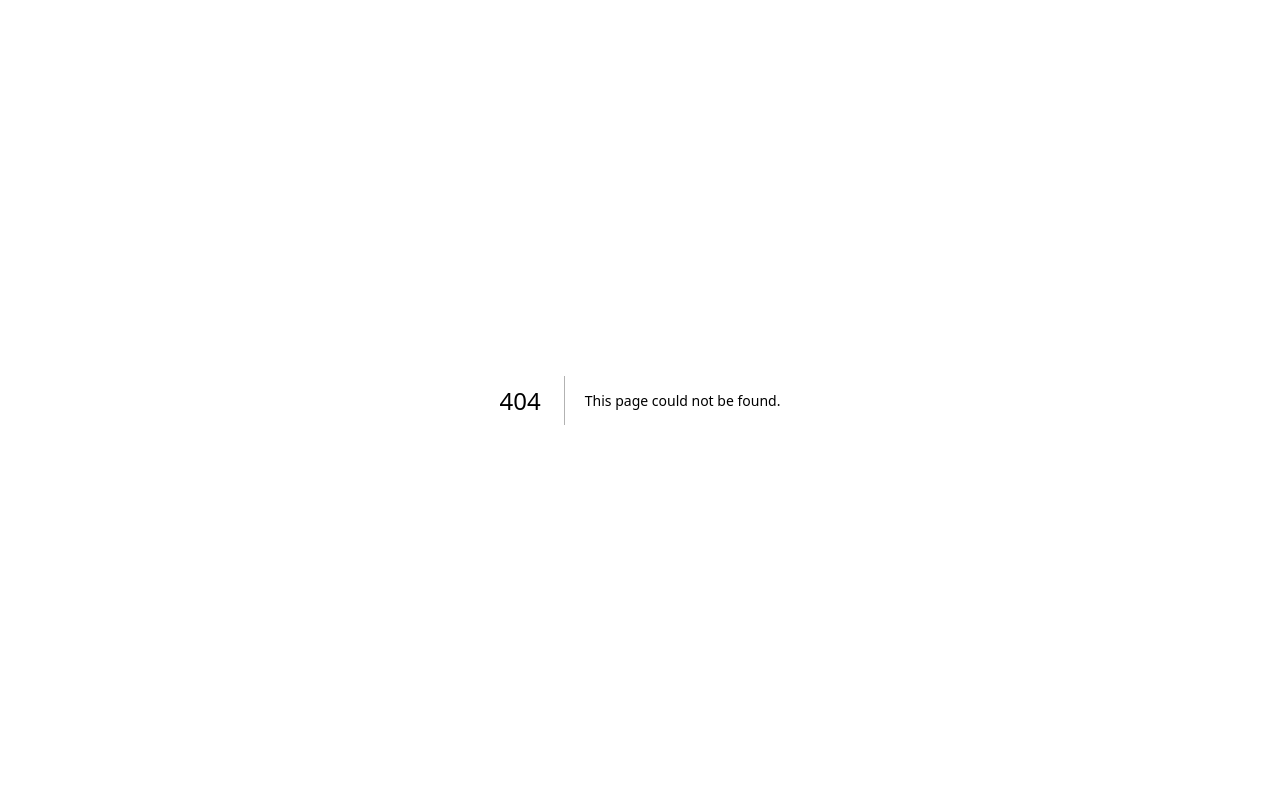
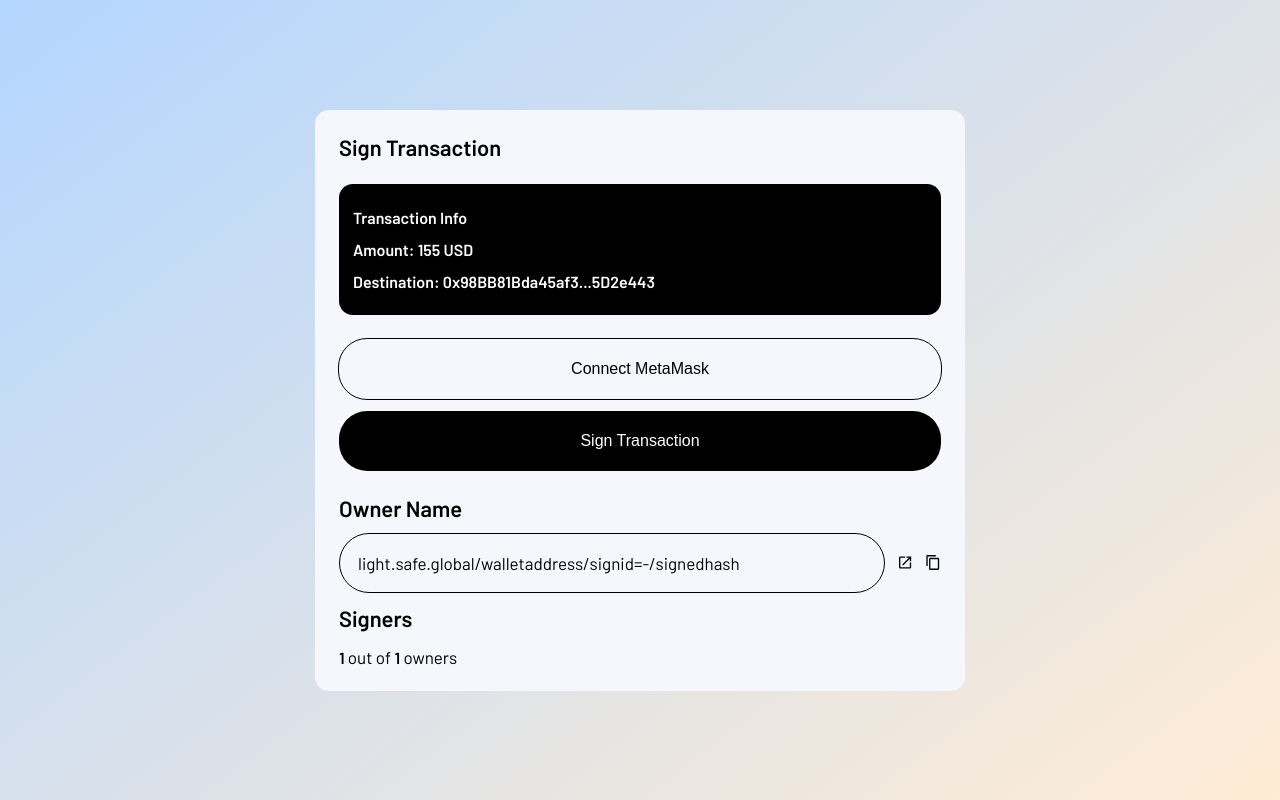
Before and after one commit to 1kx-network/safe-ui-lite, a Next.js app: page /sign-transaction in a window 1280 px wide. Before the commit this address had no page. Built offline with nearby package versions, Linux system fonts and the light colour scheme; what @web3modal/ethers would draw is missing.

Commit message:
added page sign transaction

```diff
--- /dev/null
+++ b/src/app/sign-transaction/fixtures.ts
@@ -0,0 +1,7 @@
+export const dataOwner = {
+  account: '0x98BB81Bda45af3...5D2e443',
+  amount: 155,
+  outOwners: 1,
+  owners: 1,
+  ownerName: 'light.safe.global/walletaddress/signid=-/signedhash',
+};
--- /dev/null
+++ b/src/app/sign-transaction/page.tsx
@@ -0,0 +1,79 @@
+'use client';
+
+import { WalletTypography } from '@/ui-kit/wallet-typography';
+import { WalletButton, WalletLayout, WalletPaper } from '@/ui-kit';
+import { themeMuiBase } from '@/assets/styles/theme-mui';
+import OpenInNewIcon from '@/assets/svg/open-in-new.svg';
+import CopyIcon from '@/assets/svg/copy.svg';
+
+import {
+  BoxOwnerLinkStyled,
+  GridButtonStyled,
+  OwnerLinkStyled,
+  OwnersInfoStyled,
+  TransactionInfoStyled,
+  WrapperStyled,
+  styledBtn,
+} from './sing-transaction.styles';
+import { dataOwner } from './fixtures';
+
+const { account, amount, outOwners, owners, ownerName } = dataOwner;
+
+export default function SignTransaction() {
+  return (
+    <WalletLayout hideSidebar>
+      <WrapperStyled>
+        <WalletPaper>
+          <WalletTypography fontSize={22} fontWeight={600}>
+            Sign Transaction
+          </WalletTypography>
+          <TransactionInfoStyled>
+            <WalletTypography component="p" color={themeMuiBase.palette.white} fontWeight={600}>
+              Transaction Info
+            </WalletTypography>
+            <WalletTypography component="p" color={themeMuiBase.palette.white} fontWeight={600}>
+              Amount: {amount} USD
+            </WalletTypography>
+            <WalletTypography component="p" color={themeMuiBase.palette.white} fontWeight={600}>
+              Destination: {account}
+            </WalletTypography>
+          </TransactionInfoStyled>
+
+          <GridButtonStyled>
+            <WalletButton variant="outlined" styles={styledBtn}>
+              Connect MetaMask
+            </WalletButton>
+            <WalletButton variant="contained" styles={styledBtn}>
+              Sign Transaction
+            </WalletButton>
+          </GridButtonStyled>
+
+          <WalletTypography fontSize={22} fontWeight={600}>
+            Owner Name
+          </WalletTypography>
+
+          <BoxOwnerLinkStyled>
+            <OwnerLinkStyled>
+              <WalletTypography fontSize={17} fontWeight={400}>
+                {ownerName}
+              </WalletTypography>
+            </OwnerLinkStyled>
+            <OpenInNewIcon />
+            <CopyIcon />
+          </BoxOwnerLinkStyled>
+
+          <OwnersInfoStyled>
+            <WalletTypography fontSize={22} fontWeight={600}>
+              Signers
+            </WalletTypography>
+
+            <WalletTypography fontSize={17}>
+              <WalletTypography fontWeight={600}>{outOwners} </WalletTypography>
+              out of <WalletTypography fontWeight={600}>{owners}</WalletTypography> owners
+            </WalletTypography>
+          </OwnersInfoStyled>
+        </WalletPaper>
+      </WrapperStyled>
+    </WalletLayout>
+  );
+}
--- /dev/null
+++ b/src/app/sign-transaction/sing-transaction.styles.tsx
@@ -0,0 +1,64 @@
+import { styled } from '@mui/system';
+
+export const TransactionInfoStyled = styled('div')(
+  ({ theme }) => `
+    display: flex;
+    gap: ${theme.spacing(3.25)};
+    flex-direction: column;
+    padding: ${theme.spacing(6)} ${theme.spacing(3.5)};
+    background-color: ${theme.palette.black};
+    font-size: 1.063rem;
+    font-weight: 600;
+    border-radius: 14px;
+    margin: ${theme.spacing(6)} 0;
+`
+);
+
+export const WrapperStyled = styled('div')`
+  width: 100%;
+  max-width: 650px;
+  margin: auto;
+`;
+
+export const GridButtonStyled = styled('div')(
+  ({ theme }) => `
+   display: flex;
+   flex-direction: column;
+   width: 100%;
+   gap: ${theme.spacing(3)};
+   margin-bottom: ${theme.spacing(6)};
+  `
+);
+
+export const OwnersInfoStyled = styled('div')(
+  ({ theme }) => `
+    display: flex;
+    gap: ${theme.spacing(4)};
+    flex-direction: column;
+    `
+);
+
+export const BoxOwnerLinkStyled = styled('div')(
+  ({ theme }) => `
+     display: flex;
+     gap: ${theme.spacing(3)};
+     align-items: center;
+     margin: ${theme.spacing(3)} 0;
+    `
+);
+
+export const OwnerLinkStyled = styled('div')(
+  ({ theme }) => `
+      display: flex;
+      align-items: center;
+      padding: ${theme.spacing(4.75)} ${theme.spacing(4.5)};
+      border-radius: 44px;
+      border: 1px solid ${theme.palette.black};
+      width: 100%;
+      `
+);
+
+export const styledBtn = {
+  maxWidth: '100%',
+  height: '60px',
+};
```
Also changed, not shown: src/assets/svg/copy.svg (added), src/assets/svg/open-in-new.svg (added).
